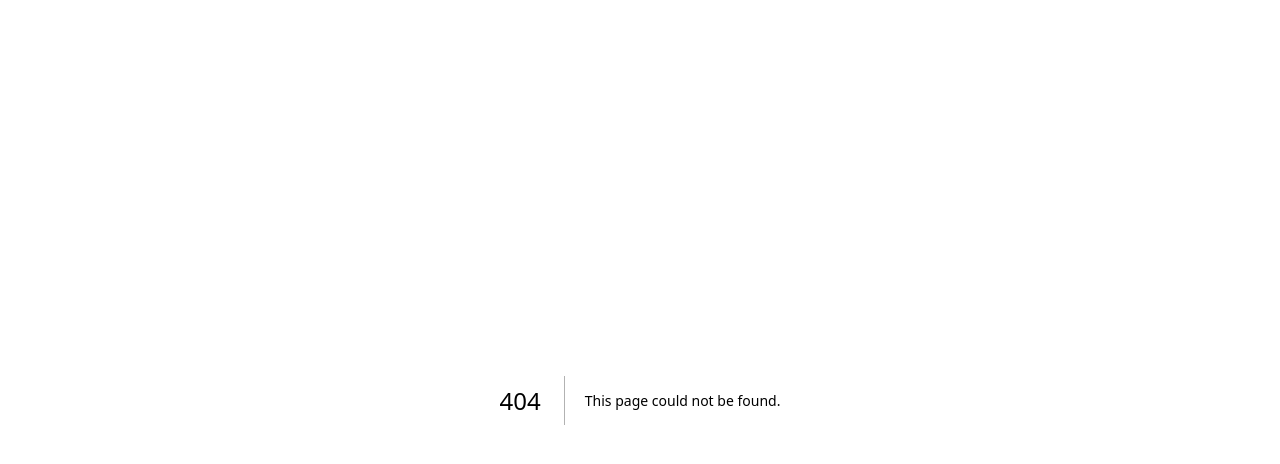
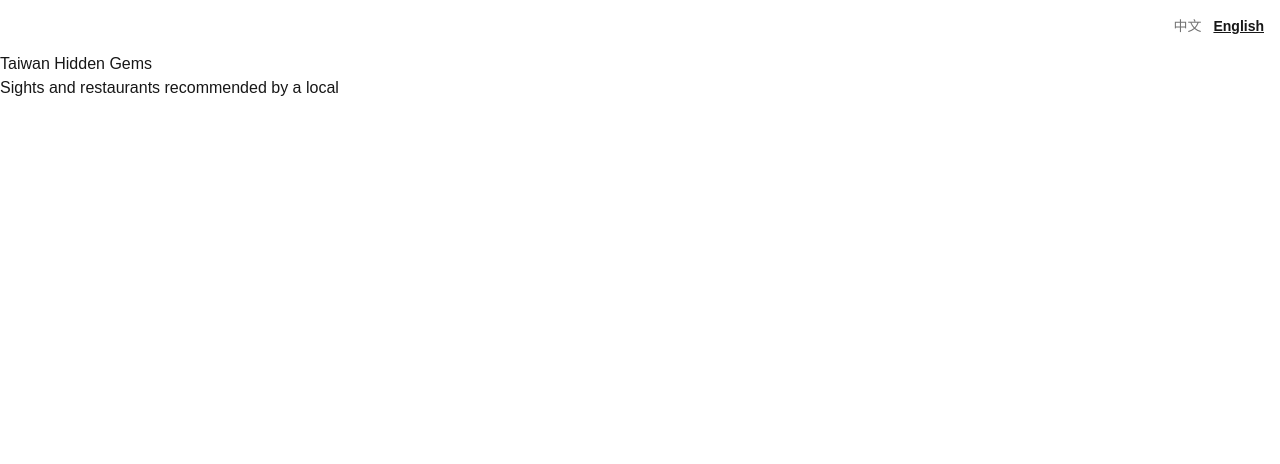
Before and after one commit to sutsanyuan/taiwan-guide, a Next.js app: page /en in a window 1280 px wide. Before the commit this address had no page. Shown: the top 464 px of the page. Built offline with nearby package versions, Linux system fonts and the light colour scheme.

Commit message:
Add i18n routing, redirect and language switcher

```diff
--- /dev/null
+++ b/app/[lang]/layout.tsx
@@ -0,0 +1,60 @@
+import type { Metadata } from "next";
+import { notFound } from "next/navigation";
+import { Geist, Geist_Mono } from "next/font/google";
+import { isLocale, locales } from "@/lib/i18n/config";
+import { getT } from "@/lib/i18n/t";
+import LanguageSwitcher from "@/components/LanguageSwitcher";
+import "../globals.css";
+
+const geistSans = Geist({
+  variable: "--font-geist-sans",
+  subsets: ["latin"],
+});
+
+const geistMono = Geist_Mono({
+  variable: "--font-geist-mono",
+  subsets: ["latin"],
+});
+
+// 告訴 Next.js：打包時要產生 /zh-TW 和 /en 兩個版本的靜態頁面
+export function generateStaticParams() {
+  return locales.map((lang) => ({ lang }));
+}
+
+// <title> 和網頁描述也要跟著語言變，所以用函式產生，而不是寫死
+export async function generateMetadata({
+  params,
+}: LayoutProps<"/[lang]">): Promise<Metadata> {
+  const { lang } = await params;
+  if (!isLocale(lang)) return {};
+
+  const t = await getT(lang);
+  return {
+    title: t("meta.title"),
+    description: t("meta.description"),
+  };
+}
+
+export default async function RootLayout({
+  children,
+  params,
+}: LayoutProps<"/[lang]">) {
+  const { lang } = await params;
+
+  // 網址是 /fr 這種不支援的語言 → 顯示 404
+  if (!isLocale(lang)) notFound();
+
+  return (
+    <html
+      lang={lang}
+      className={`${geistSans.variable} ${geistMono.variable} h-full antialiased`}
+    >
+      <body className="min-h-full flex flex-col">
+        <header className="flex justify-end p-4">
+          <LanguageSwitcher currentLang={lang} />
+        </header>
+        {children}
+      </body>
+    </html>
+  );
+}
--- /dev/null
+++ b/app/[lang]/page.tsx
@@ -0,0 +1,17 @@
+import { notFound } from "next/navigation";
+import { isLocale } from "@/lib/i18n/config";
+import { getT } from "@/lib/i18n/t";
+
+export default async function Home({ params }: PageProps<"/[lang]">) {
+  const { lang } = await params;
+  if (!isLocale(lang)) notFound();
+
+  const t = await getT(lang);
+
+  return (
+    <main>
+      <h1>{t("home.title")}</h1>
+      <p>{t("home.subtitle")}</p>
+    </main>
+  );
+}
--- a/app/layout.tsx
+++ /dev/null
@@ -1,29 +0,0 @@
-import type { Metadata } from "next";
-import { Geist, Geist_Mono } from "next/font/google";
-import "./globals.css";
-
-const geistSans = Geist({
-  variable: "--font-geist-sans",
-  subsets: ["latin"],
-});
-
-const geistMono = Geist_Mono({
-  variable: "--font-geist-mono",
-  subsets: ["latin"],
-});
-
-export const metadata: Metadata = {
-  title: "Create Next App",
-  description: "Generated by create next app",
-};
-
-export default function RootLayout({ children }: LayoutProps<"/">) {
-  return (
-    <html
-      lang="en"
-      className={`${geistSans.variable} ${geistMono.variable} h-full antialiased`}
-    >
-      <body className="min-h-full flex flex-col">{children}</body>
-    </html>
-  );
-}
--- a/app/page.tsx
+++ /dev/null
@@ -1,3 +0,0 @@
-export default function Home() {
-    return <h1>台灣私房景點</h1>;
-}
--- /dev/null
+++ b/components/LanguageSwitcher.tsx
@@ -0,0 +1,46 @@
+"use client"; // 這個元件要在瀏覽器執行，才能知道目前網址
+
+import Link from "next/link";
+import { usePathname } from "next/navigation";
+import { locales, localeNames, type Locale } from "@/lib/i18n/config";
+
+type Props = {
+  currentLang: Locale;
+};
+
+export default function LanguageSwitcher({ currentLang }: Props) {
+  const pathname = usePathname(); // 例如 "/zh-TW/places/jiufen"
+
+  // 把網址的第一段（語言）換掉，其他保留：
+  // "/zh-TW/places/jiufen" → "/en/places/jiufen"
+  function pathFor(lang: Locale) {
+    const segments = pathname.split("/"); // ["", "zh-TW", "places", "jiufen"]
+    segments[1] = lang;
+    return segments.join("/");
+  }
+
+  return (
+    <nav aria-label="Language">
+      <ul className="flex gap-3 text-sm">
+        {locales.map((lang) => {
+          const isCurrent = lang === currentLang;
+          return (
+            <li key={lang}>
+              <Link
+                href={pathFor(lang)}
+                lang={lang} // 讓螢幕閱讀器用正確的語言唸出「English」「中文」
+                hrefLang={lang}
+                aria-current={isCurrent ? "true" : undefined}
+                className={
+                  isCurrent ? "font-semibold underline" : "opacity-60 hover:opacity-100"
+                }
+              >
+                {localeNames[lang]}
+              </Link>
+            </li>
+          );
+        })}
+      </ul>
+    </nav>
+  );
+}
--- a/lib/i18n/config.ts
+++ b/lib/i18n/config.ts
@@ -12,3 +12,10 @@ export const defaultLocale: Locale = "zh-TW";
 export function isLocale(value: string): value is Locale {
   return (locales as readonly string[]).includes(value);
 }
+
+// 語言切換按鈕上顯示的名稱。用各語言自己的寫法，不翻譯：
+// 看不懂目前語言的人，也找得到自己的語言。
+export const localeNames: Record<Locale, string> = {
+  "zh-TW": "中文",
+  en: "English",
+};
--- a/next.config.ts
+++ b/next.config.ts
@@ -1,7 +1,19 @@
 import type { NextConfig } from "next";
+import { defaultLocale } from "./lib/i18n/config";
 
 const nextConfig: NextConfig = {
   /* config options here */
+
+  // 打開 / 時，自動導向預設語言 /zh-TW
+  async redirects() {
+    return [
+      {
+        source: "/",
+        destination: `/${defaultLocale}`,
+        permanent: false, // 307 暫時導向：瀏覽器不會記住，之後改規則才會生效
+      },
+    ];
+  },
   experimental: {
     agentFeedback: true,
   },
```
Also changed, not shown: 1 other file (tests, documents, lock files or other folders).
